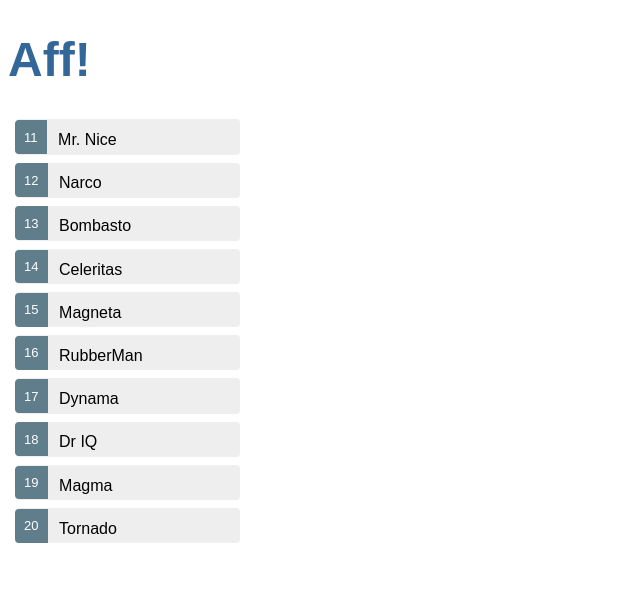
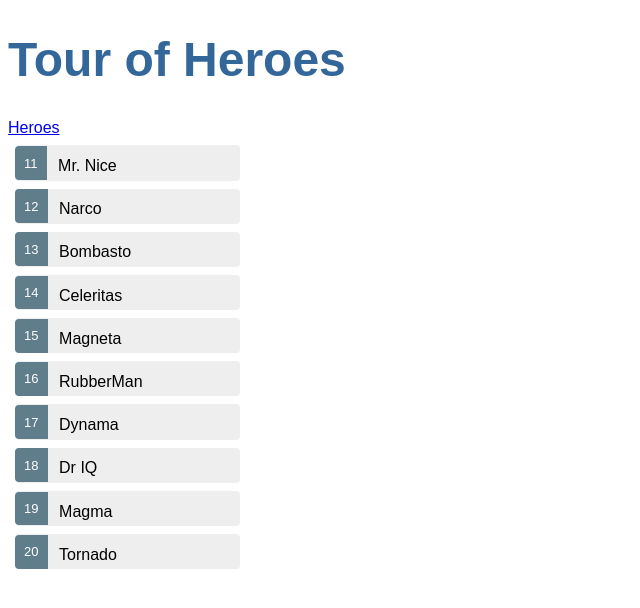
Before and after one commit to gabrielalan/angular-4-hero-tutorial, an Angular app: page /heroes in a window 1280 px wide. Shown: the top 608 px of the page, without its empty margins (0-640 px from the left). Built offline with nearby package versions, Linux system fonts and the light colour scheme.

Commit message:
Adding initial route

```diff
--- a/src/app/app.component.html
+++ b/src/app/app.component.html
@@ -1,10 +1,5 @@
 <div>
 	<h1>{{title}}</h1>
-	<hero-detail [hero]="selectedHero" *ngIf="selectedHero"></hero-detail>
-	<ul class="heroes">
-		<li *ngFor="let hero of heroes" (click)="onSelect(hero)" [class.selected]="hero === selectedHero">
-			<span class="badge">{{hero.id}}</span>
-			<span class="name">{{hero.name}}</span>
-		</li>
-	</ul>
+  <a routerLink="/heroes">Heroes</a>
+  <router-outlet></router-outlet>
 </div>
--- a/src/app/app.component.ts
+++ b/src/app/app.component.ts
@@ -1,31 +1,10 @@
-import { Component, OnInit } from '@angular/core';
-import Hero from './hero/hero';
-import HeroService from './hero/hero.service';
+import { Component } from '@angular/core';
 
 @Component({
-	selector: 'app-root',
-	templateUrl: './app.component.html',
-	styleUrls: ['./app.component.css'],
-	providers: [
-		HeroService
-	]
+  selector: 'app-root',
+  templateUrl: './app.component.html',
+  styleUrls: ['./app.component.css']
 })
-export class AppComponent implements OnInit {
-	title = 'Aff!';
-	heroes: Hero[];
-	selectedHero: Hero;
-
-	constructor(private heroService: HeroService) {}
-
-	ngOnInit() {
-		this.getHeroes();
-	}
-
-	getHeroes() {
-		this.heroService.getHeroes().then(heroes => this.heroes = heroes);
-	}
-
-	onSelect(hero: Hero): void {
-		this.selectedHero = hero;
-	}
+export class AppComponent {
+  title = 'Tour of Heroes';
 }
--- a/src/app/app.module.ts
+++ b/src/app/app.module.ts
@@ -1,18 +1,29 @@
 import { BrowserModule } from '@angular/platform-browser';
-import { FormsModule }   from '@angular/forms';
+import { FormsModule } from '@angular/forms';
 import { NgModule } from '@angular/core';
+import { RouterModule } from '@angular/router';
 
 import { AppComponent } from './app.component';
 import HeroDetailComponent from './hero/detail/hero-detail.component';
+import HeroesComponent from './hero/list/heroes.component';
+
+const Routes = RouterModule.forRoot([
+  {
+    path: 'heroes',
+    component: HeroesComponent
+  }
+]);
 
 @NgModule({
   declarations: [
     AppComponent,
-    HeroDetailComponent
+    HeroDetailComponent,
+    HeroesComponent
   ],
   imports: [
     BrowserModule,
-    FormsModule
+    FormsModule,
+    Routes
   ],
   providers: [],
   bootstrap: [AppComponent]
--- /dev/null
+++ b/src/app/hero/list/heroes.component.css
@@ -0,0 +1,52 @@
+h1 {
+	color: #369;
+	font-size: 3em;
+}
+
+.selected {
+	background-color: #CFD8DC !important;
+	color: white;
+}
+.heroes {
+	margin: 0 0 2em 0;
+	list-style-type: none;
+	padding: 0;
+	width: 15em;
+}
+.heroes li {
+	cursor: pointer;
+	position: relative;
+	left: 0;
+	background-color: #EEE;
+	margin: .5em;
+	padding: .3em 0;
+	height: 1.6em;
+	border-radius: 4px;
+}
+.heroes li.selected:hover {
+	background-color: #BBD8DC !important;
+	color: white;
+}
+.heroes li:hover {
+	color: #607D8B;
+	background-color: #DDD;
+	left: .1em;
+}
+.heroes .text {
+	position: relative;
+	top: -3px;
+}
+.heroes .badge {
+	display: inline-block;
+	font-size: small;
+	color: white;
+	padding: 0.8em 0.7em 0 0.7em;
+	background-color: #607D8B;
+	line-height: 1em;
+	position: relative;
+	left: -1px;
+	top: -4px;
+	height: 1.8em;
+	margin-right: .8em;
+	border-radius: 4px 0 0 4px;
+}
--- /dev/null
+++ b/src/app/hero/list/heroes.component.html
@@ -0,0 +1,9 @@
+<div>
+	<hero-detail [hero]="selectedHero" *ngIf="selectedHero"></hero-detail>
+	<ul class="heroes">
+		<li *ngFor="let hero of heroes" (click)="onSelect(hero)" [class.selected]="hero === selectedHero">
+			<span class="badge">{{hero.id}}</span>
+			<span class="name">{{hero.name}}</span>
+		</li>
+	</ul>
+</div>
--- /dev/null
+++ b/src/app/hero/list/heroes.component.ts
@@ -0,0 +1,31 @@
+import {Component, OnInit} from '@angular/core';
+import Hero from '../hero';
+import HeroService from '../hero.service';
+
+@Component({
+  selector: 'my-heroes',
+  templateUrl: './heroes.component.html',
+  styleUrls: ['./heroes.component.css'],
+  providers: [
+    HeroService
+  ]
+})
+export default class HeroesComponent implements OnInit {
+  heroes: Hero[];
+  selectedHero: Hero;
+
+  constructor(private heroService: HeroService) {
+  }
+
+  ngOnInit() {
+    this.getHeroes();
+  }
+
+  getHeroes() {
+    this.heroService.getHeroes().then(heroes => this.heroes = heroes);
+  }
+
+  onSelect(hero: Hero): void {
+    this.selectedHero = hero;
+  }
+}
```
Also changed, not shown: 1 other file (tests, documents, lock files or other folders).
